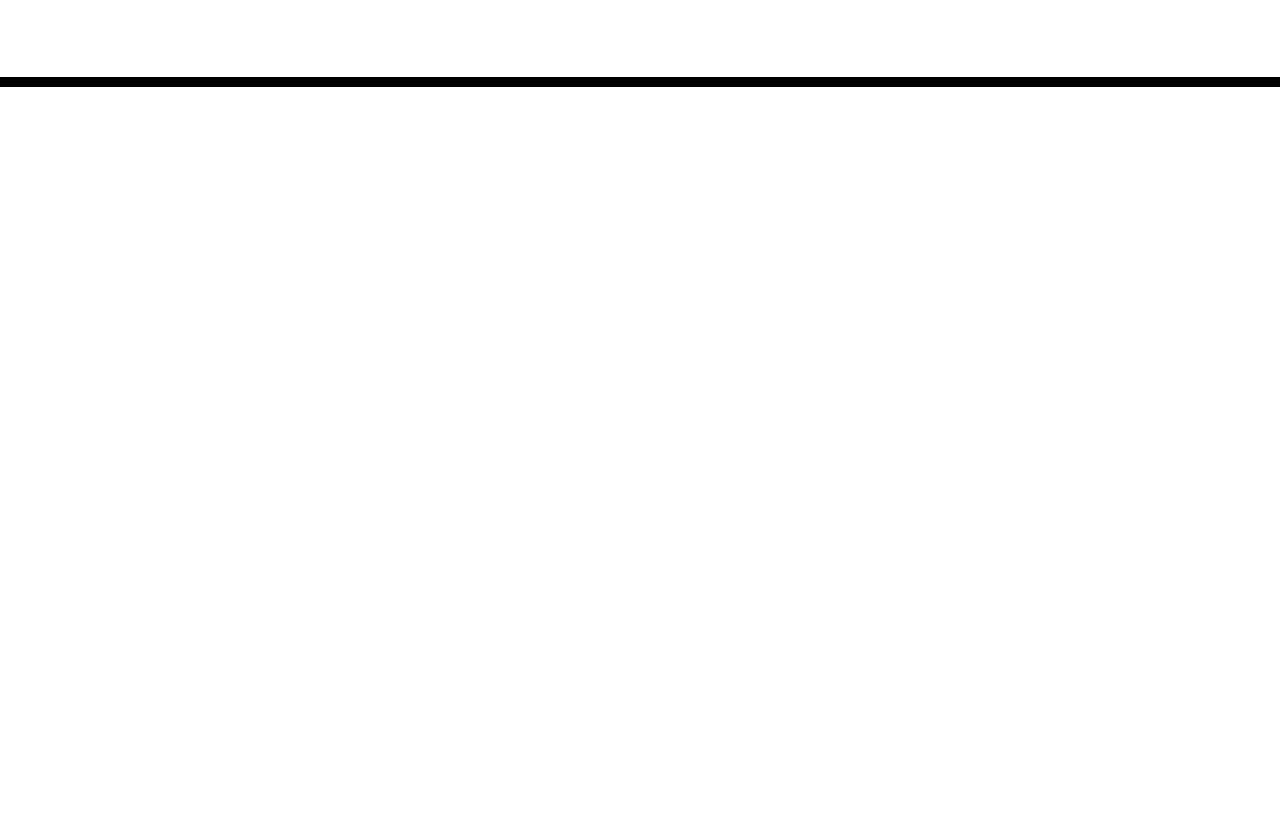
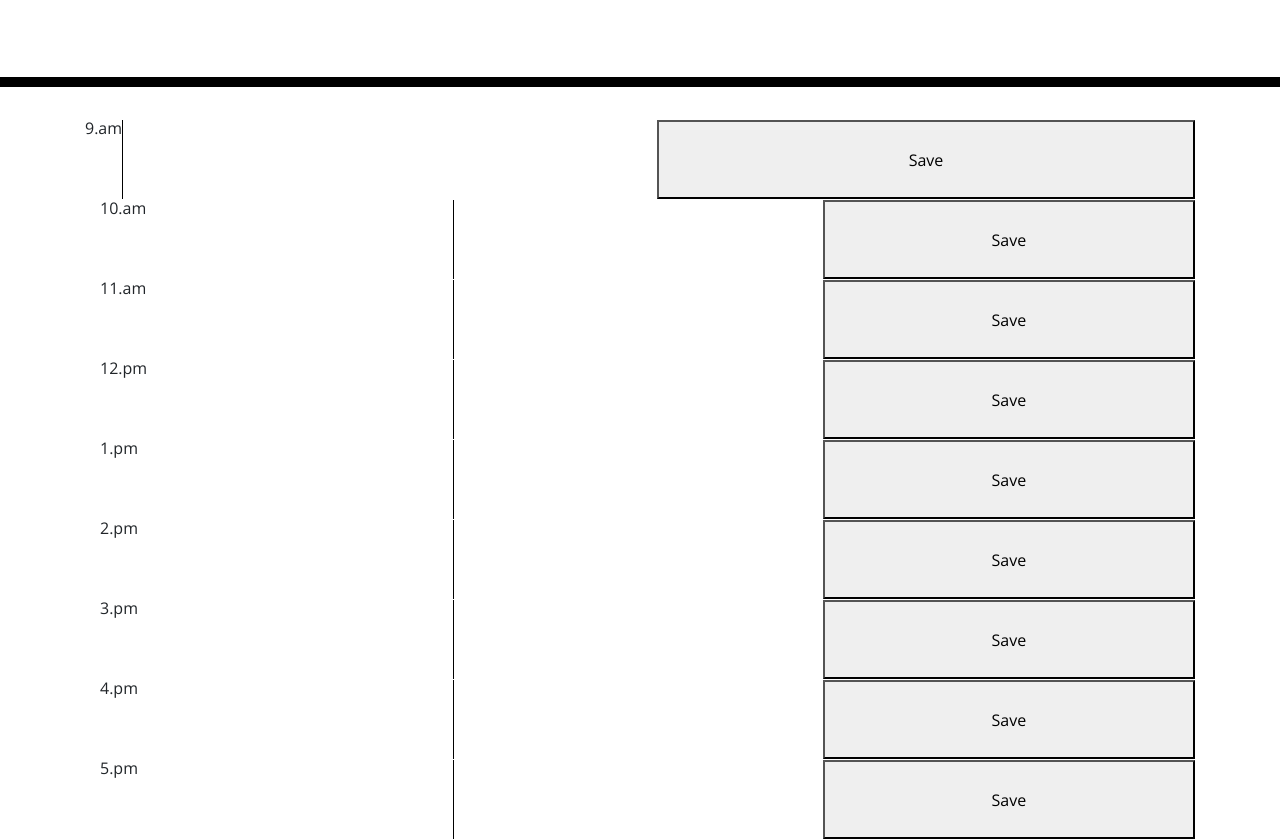
Before and after one commit to mfarrell23/workScheduler, a plain HTML site: page index.html in a window 1280 px wide. Shown: the part 181-1020 px from the top of the page. Before the commit the page ends 800 px from the top, so only its background shows below. Drawn offline with nearby package versions, Linux system fonts and the light colour scheme; files that its build step writes are made by us from their sources.

Commit message:
adding java

```diff
--- /dev/null
+++ b/assets/script.js
@@ -0,0 +1,33 @@
+var nineBtn = document.querySelector("#nine")
+var tenBtn = document.querySelector("#ten")
+var elevBtn = document.querySelector("#elev")
+var twelBtn = document.querySelector("#twel")
+var oneBtn = document.querySelector("#one")
+var twoBtn = document.querySelector("#two")
+var threeBtn = document.querySelector("#three")
+var fourBtn = document.querySelector("#four")
+var fiveBtn = document.querySelector("#five")
+var savedNine= localStorage.getItem("nIne")
+var savedTen= localStorage.getItem("nIne")
+var savedElev= localStorage.getItem("nIne")
+var savedTwel= localStorage.getItem("nIne")
+var savedOne= localStorage.getItem("nIne")
+var savedTwo= localStorage.getItem("nIne")
+var savedThree= localStorage.getItem("nIne")
+var savedFour= localStorage.getItem("nIne")
+var savedFive= localStorage.getItem("nIne")
+
+//know Time
+// change color on time (if)
+
+//code to work btn
+nineBtn.addEventListener("click",function(){
+//code to save info to local storage
+console.log(nineTxt.value)
+localStorage.setItem("nIne",nineTxt.value)
+})
+
+//code to get info to show up
+if(savedNine){
+    nineTxt.innerHTML= savedNine
+}
--- a/index.html
+++ b/index.html
@@ -18,7 +18,7 @@
       href="https://fonts.googleapis.com/css?family=Open+Sans&display=swap"
       rel="stylesheet"
     />
-    <link rel="stylesheet" href="style.css" />
+    <link rel="stylesheet" href="./assets/style.css" />
     <title>Work Day Scheduler</title>
   </head>
 
@@ -29,10 +29,73 @@
       <p id="currentDay" class="lead"></p>
     </header>
     <div class="container">
-      <!-- Timeblocks go here -->
+      <div class="container">
+        <div class="row row-cols-3">
+          <div class="col-">9.am</div>
+          <textarea id="ninetxt" class="col"></textarea>
+          <button id="nine" class="col">Save</button>
+        </div>
+      </div>
+      <div class="container">
+        <div class="row row-cols-3">
+          <div class="col">10.am</div>
+          <textarea id="tenTxt" class="col"></textarea>
+          <button id="ten" class="col">Save</button>
+        </div>
+      </div>
+      <div class="container">
+        <div class="row row-cols-3">
+          <div class="col">11.am</div>
+          <textarea id="elevTxt" class="col"></textarea>
+          <button id="elev" class="col">Save</button>
+        </div>
+      </div>
+      <div class="container">
+        <div class="row row-cols-3">
+          <div class="col">12.pm</div>
+          <textarea id="twelTxt" class="col"></textarea>
+          <button id="twel" class="col">Save</button>
+        </div>
+      </div>
+      <div class="container">
+        <div class="row row-cols-3">
+          <div class="col">1.pm</div>
+          <textarea id="oneTxt" class="col"></textarea>
+          <button id="one" class="col">Save</button>
+        </div>
+      </div>
+      <div class="container">
+        <div class="row row-cols-3">
+          <div class="col">2.pm</div>
+          <textarea id="twoTxt" class="col"></textarea>
+          <button id="two" class="col">Save</button>
+        </div>
+      </div>
+      <div class="container">
+        <div class="row row-cols-3">
+          <div class="col">3.pm</div>
+          <textarea id="threeTxt" class="col"></textarea>
+          <button id="three" class="col">Save</button>
+        </div>
+      </div>
+      <div class="container">
+        <div class="row row-cols-3">
+          <div class="col">4.pm</div>
+          <textarea id="fourTxt" class="col"></textarea>
+          <button id="four" class="col">Save</button>
+        </div>
+      </div>
+      <div class="container">
+        <div class="row row-cols-3">
+          <div class="col">5.pm</div>
+          <textarea id="fiveTxt" class="col"></textarea>
+          <button id="five" class="col">Save</button>
+        </div>
+      </div>
     </div>
 
     <script src="https://cdnjs.cloudflare.com/ajax/libs/jquery/3.2.1/jquery.min.js"></script>
     <script src="https://cdnjs.cloudflare.com/ajax/libs/moment.js/2.24.0/moment.min.js"></script>
+    <script src="./assets/script.js"></script>
   </body>
 </html>
```
Also changed, not shown: 1 other file.
